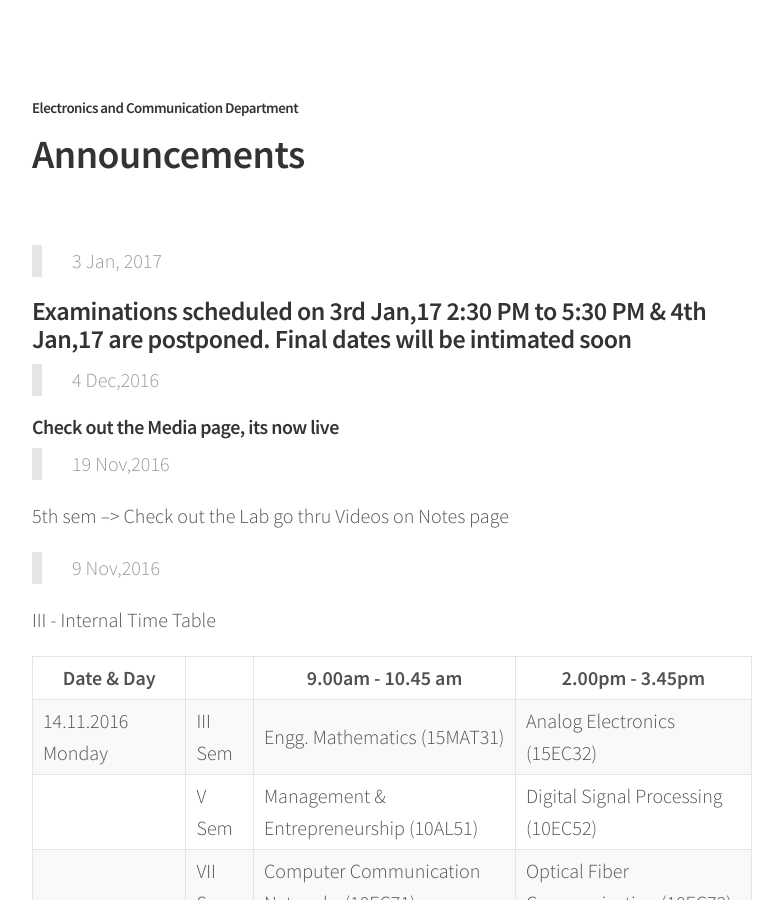
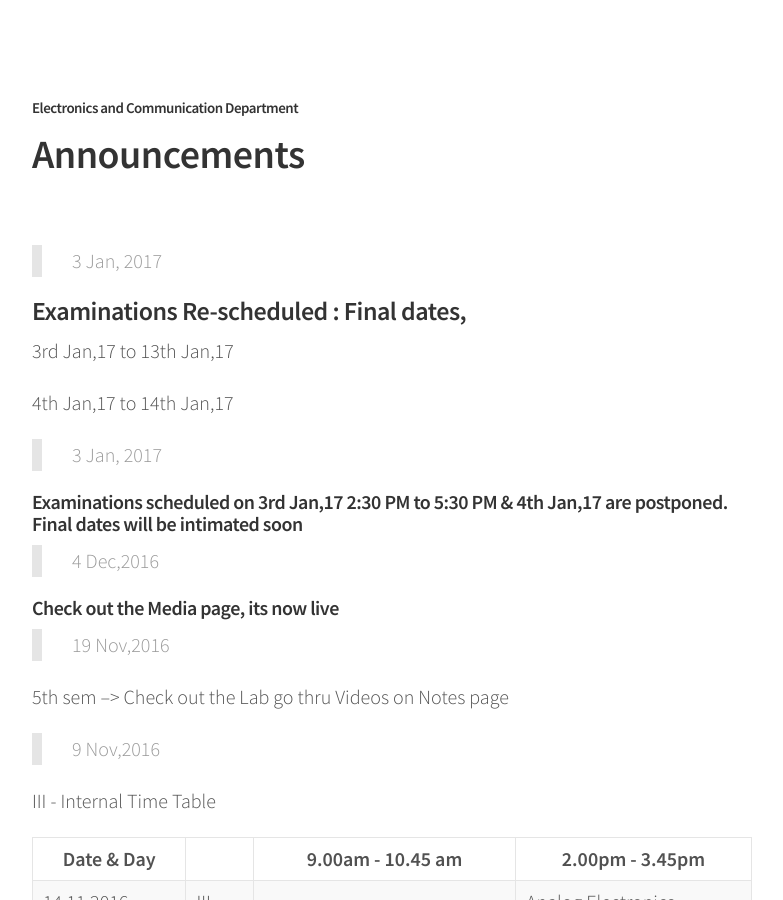
Before and after one commit to ecernsit/ecernsit.github.io, a Jekyll site: the page built from _posts/2016-09-21-announcements.md, in a window 1280 px wide and 900 px high. Shown: the whole window, without its empty margins (248-1031 px from the left). Built offline with Jekyll 4.4.1, drawn with Linux system fonts in a browser that asks for light colours.

Commit message:
EXam dates 4

```diff
--- a/_posts/2016-09-21-announcements.md
+++ b/_posts/2016-09-21-announcements.md
@@ -3,7 +3,16 @@ title: Announcements
 ---
 >3 Jan, 2017
 
-### Examinations scheduled on 3rd Jan,17 2:30 PM to 5:30 PM & 4th Jan,17 are postponed. Final dates will be intimated soon
+### Examinations Re-scheduled : Final dates,
+
+3rd Jan,17 to 13th Jan,17
+
+4th Jan,17 to 14th Jan,17
+
+
+>3 Jan, 2017
+
+##### Examinations scheduled on 3rd Jan,17 2:30 PM to 5:30 PM & 4th Jan,17 are postponed. Final dates will be intimated soon
 
 
 
```
